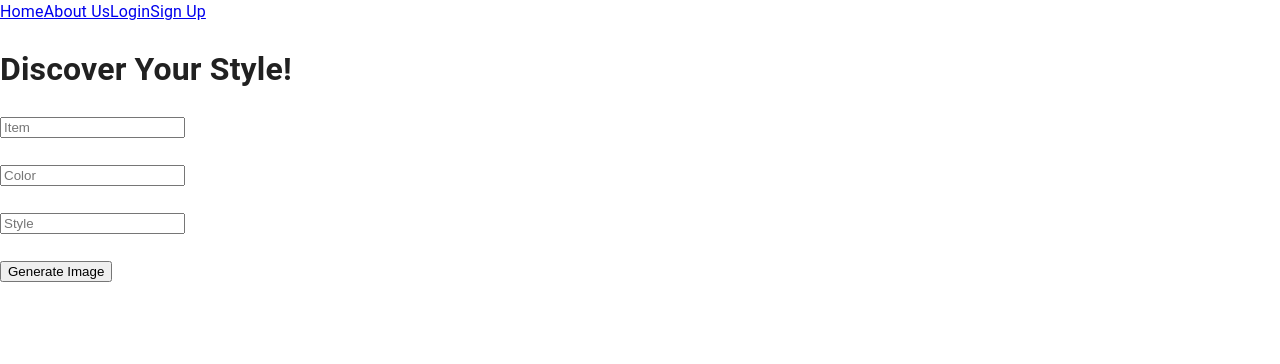
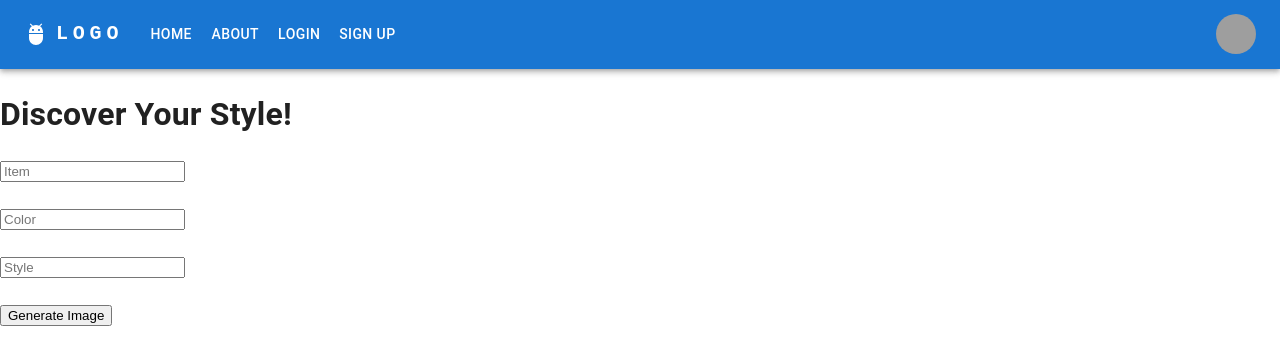
Before and after one commit to BATFISH-XV/fashion-selector, a React app: page / in a window 1280 px wide. Shown: the top 364 px of the page. Built offline with nearby package versions, Linux system fonts and the light colour scheme; grey boxes are pictures that could not be loaded.

Commit message:
Navbar converted to MUI, tested

```diff
--- a/client/src/components/Nav.jsx
+++ b/client/src/components/Nav.jsx
@@ -1,15 +1,176 @@
-import React from 'react';
-import { Link } from 'react-router-dom';
+// client/src/components/Nav.jsx
 
-const Nav = () => {
+import * as React from 'react';
+import AppBar from '@mui/material/AppBar';
+import Box from '@mui/material/Box';
+import Toolbar from '@mui/material/Toolbar';
+import IconButton from '@mui/material/IconButton';
+import Typography from '@mui/material/Typography';
+import Menu from '@mui/material/Menu';
+import MenuIcon from '@mui/icons-material/Menu';
+import Container from '@mui/material/Container';
+import Avatar from '@mui/material/Avatar';
+import Button from '@mui/material/Button';
+import Tooltip from '@mui/material/Tooltip';
+import MenuItem from '@mui/material/MenuItem';
+import AdbIcon from '@mui/icons-material/Adb';
+
+const pages = ['Home', 'About', 'Login', 'Sign Up'];
+const settings = ['Profile', 'Account', 'Dashboard', 'Logout'];
+
+function ResponsiveAppBar() {
+  const [anchorElNav, setAnchorElNav] = React.useState(null);
+  const [anchorElUser, setAnchorElUser] = React.useState(null);
+
+  const handleOpenNavMenu = (event) => {
+    setAnchorElNav(event.currentTarget);
+  };
+  const handleOpenUserMenu = (event) => {
+    setAnchorElUser(event.currentTarget);
+  };
+
+  const handleCloseNavMenu = () => {
+    setAnchorElNav(null);
+  };
+
+  const handleCloseUserMenu = () => {
+    setAnchorElUser(null);
+  };
+
   return (
-    <div className="navbar">
-      <Link to="/">Home</Link>
-      <Link to="/about">About Us</Link>
-      <Link to="/login">Login</Link>
-      <Link to="/signup">Sign Up</Link>
-    </div>
+    <AppBar position="static">
+      <Container maxWidth="xl">
+        <Toolbar disableGutters>
+          <AdbIcon sx={{ display: { xs: 'none', md: 'flex' }, mr: 1 }} />
+          <Typography
+            variant="h6"
+            noWrap
+            component="a"
+            href="#app-bar-with-responsive-menu"
+            sx={{
+              mr: 2,
+              display: { xs: 'none', md: 'flex' },
+              fontFamily: 'monospace',
+              fontWeight: 700,
+              letterSpacing: '.3rem',
+              color: 'inherit',
+              textDecoration: 'none',
+            }}
+          >
+            LOGO
+          </Typography>
+
+          <Box sx={{ flexGrow: 1, display: { xs: 'flex', md: 'none' } }}>
+            <IconButton
+              size="large"
+              aria-label="account of current user"
+              aria-controls="menu-appbar"
+              aria-haspopup="true"
+              onClick={handleOpenNavMenu}
+              color="inherit"
+            >
+              <MenuIcon />
+            </IconButton>
+            <Menu
+              id="menu-appbar"
+              anchorEl={anchorElNav}
+              anchorOrigin={{
+                vertical: 'bottom',
+                horizontal: 'left',
+              }}
+              keepMounted
+              transformOrigin={{
+                vertical: 'top',
+                horizontal: 'left',
+              }}
+              open={Boolean(anchorElNav)}
+              onClose={handleCloseNavMenu}
+              sx={{
+                display: { xs: 'block', md: 'none' },
+              }}
+            >
+              {pages.map((page) => (
+                <MenuItem key={page} onClick={handleCloseNavMenu}>
+                  <Typography textAlign="center">{page}</Typography>
+                </MenuItem>
+              ))}
+            </Menu>
+          </Box>
+          <AdbIcon sx={{ display: { xs: 'flex', md: 'none' }, mr: 1 }} />
+          <Typography
+            variant="h5"
+            noWrap
+            component="a"
+            href="#app-bar-with-responsive-menu"
+            sx={{
+              mr: 2,
+              display: { xs: 'flex', md: 'none' },
+              flexGrow: 1,
+              fontFamily: 'monospace',
+              fontWeight: 700,
+              letterSpacing: '.3rem',
+              color: 'inherit',
+              textDecoration: 'none',
+            }}
+          >
+            LOGO
+          </Typography>
+          <Box sx={{ flexGrow: 1, display: { xs: 'none', md: 'flex' } }}>
+            {pages.map((page) => (
+              <Button
+                key={page}
+                onClick={handleCloseNavMenu}
+                sx={{ my: 2, color: 'white', display: 'block' }}
+              >
+                {page}
+              </Button>
+            ))}
+          </Box>
+
+          <Box sx={{ flexGrow: 0 }}>
+            <Tooltip title="Open settings">
+              <IconButton onClick={handleOpenUserMenu} sx={{ p: 0 }}>
+                <Avatar alt="Remy Sharp" src="/static/images/avatar/2.jpg" />
+              </IconButton>
+            </Tooltip>
+            <Menu
+              sx={{ mt: '45px' }}
+              id="menu-appbar"
+              anchorEl={anchorElUser}
+              anchorOrigin={{
+                vertical: 'top',
+                horizontal: 'right',
+              }}
+              keepMounted
+              transformOrigin={{
+                vertical: 'top',
+                horizontal: 'right',
+              }}
+              open={Boolean(anchorElUser)}
+              onClose={handleCloseUserMenu}
+            >
+              {settings.map((setting) => (
+                <MenuItem key={setting} onClick={handleCloseUserMenu}>
+                  <Typography textAlign="center">{setting}</Typography>
+                </MenuItem>
+              ))}
+            </Menu>
+          </Box>
+        </Toolbar>
+      </Container>
+    </AppBar>
   );
-};
+}
+export default ResponsiveAppBar;
 
-export default Nav;
+// // Great first version from team: Seneyu
+// const Nav = () => {
+//   return (
+//     <div className="navbar">
+//       <Link to="/">Home</Link>
+//       <Link to="/about">About Us</Link>
+//       <Link to="/login">Login</Link>
+//       <Link to="/signup">Sign Up</Link>
+//     </div>
+//   );
+// };
--- a/client/src/themes/darkTheme.js
+++ b/client/src/themes/darkTheme.js
@@ -0,0 +1,14 @@
+// lightTheme.js
+import { createTheme } from '@mui/material/styles';
+
+const darkTheme = createTheme({
+  palette: {
+    mode: 'light',
+    primary: {
+      main: '#111111',
+    },
+    // other customizations
+  },
+});
+
+export default darkTheme;
```
